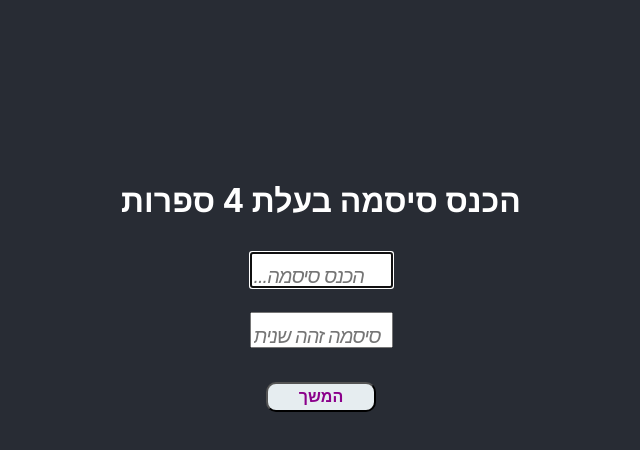
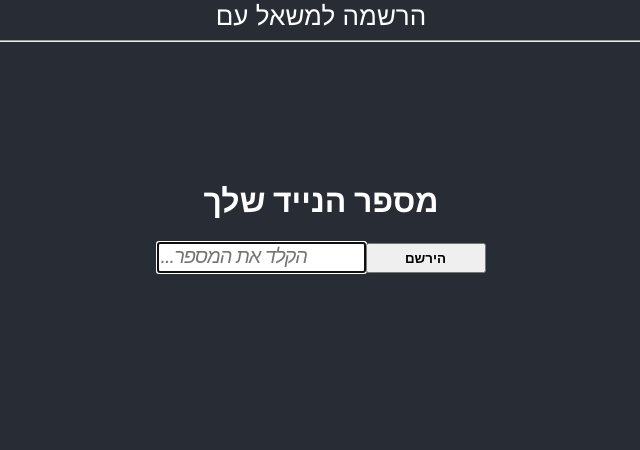
Before and after one commit to meshallumm/web-app, a React (Create React App) app in the folder Referendum/: page /home in a window 1280 px wide. Shown: the top 450 px of the page, without its empty margins (319-959 px from the left). Built offline with nearby package versions, Linux system fonts and the light colour scheme.

Commit message:
Switching to "Home" after signing up and more ++
'Home' component is ready.
Moved 'Header' to to SignUp folder.
'CreatePassword' now works with Enter key

```diff
--- /dev/null
+++ b/Referendum/src/components/Home/Home.css
@@ -0,0 +1,25 @@
+.home-div {
+  background-color: floralwhite;
+  height: 100vh;
+  min-height: 100vh;
+}
+
+.home-header {
+  font-size: 50px;
+  border-color: lightsteelblue;
+  color: magenta;
+  font-weight: bold;
+  font-family: Arial, Helvetica, sans-serif;
+  text-align: center;
+  height: 20%;
+  background-color: wheat;
+}
+
+.id-style {
+  padding-right: 10px;
+  color: rebeccapurple;
+  float: right;
+  /* display: 'inline'; */
+  /* display: inline-block; */
+  /* text-align: right; */
+}
--- a/Referendum/src/components/Home/Home.jsx
+++ b/Referendum/src/components/Home/Home.jsx
@@ -1,9 +1,16 @@
 import React from 'react';
+import './Home.css';
 
-const Home = () => {
+const Home = ({ userIDNumber }) => {
   return (
-    <div>
-      <h5>Home</h5>
+    <div className='home-div'>
+      <header className='home-header'>משאל עם</header>
+      <div style={{ textAlign: 'center' }}>
+        <h2 style={{ marginRight: '-90px', display: 'inline-block' }}>
+          ...בקרוב
+        </h2>
+        <h3 className='id-style'>{userIDNumber}</h3>
+      </div>
     </div>
   );
 };
--- a/Referendum/src/components/SignUp/CreatePassword.jsx
+++ b/Referendum/src/components/SignUp/CreatePassword.jsx
@@ -21,9 +21,18 @@ const CreatePass = (props) => {
     }
   }, [shouldUpdateMessage]);
 
-  const onClickButton = () => {
+  const onKeyPress = (event) => {
+    if (event.key === 'Enter') {
+      handleClickButton();
+    }
+  };
+
+  const handleClickButton = () => {
     if (passValue.length === 4 && confirmPass.length === 0)
       textInput.current.focus();
+    else if (passValue === confirmPass && shouldUpdateMessage) {
+      props.afterSubmit();
+    }
   };
 
   const onChangeHandler = (event) => {
@@ -35,6 +44,7 @@ const CreatePass = (props) => {
     const legalPass = event.target.value.replace(/\D/g, '');
     setConfirmPass(legalPass);
   };
+
   return (
     <div className='form-div'>
       <div>
@@ -58,11 +68,12 @@ const CreatePass = (props) => {
           className='passInput'
           ref={textInput}
           onChange={(e) => onSecondChangeHandler(e)}
+          onKeyPress={(e) => onKeyPress(e)}
         />{' '}
         <br />
         <div id='notSame'>{passDontMatch}</div>
         <br />
-        <button id='continue' onClick={onClickButton} ref={buttonFocus}>
+        <button id='continue' onClick={handleClickButton} ref={buttonFocus}>
           המשך
         </button>
       </div>
--- a/Referendum/src/components/SignUp/IdentificationNum.jsx
+++ b/Referendum/src/components/SignUp/IdentificationNum.jsx
@@ -1,7 +1,7 @@
 import React, { useState, useEffect } from 'react';
 import './IdentificationNum.css';
 
-const IdentNumber = () => {
+const IdentNumber = (props) => {
   const [idNumber, setNumber] = useState('');
   const [legitlId, setID] = useState('');
   const [errorMessage, setMessage] = useState('');
@@ -30,7 +30,16 @@ const IdentNumber = () => {
   const onKeyPress = (event) => {
     if (event.key === 'Enter') {
       console.log('idNumber.length ' + idNumber.length);
-      checkID();
+      handleClick();
+    }
+  };
+
+  const handleClick = () => {
+    if (checkID()) {
+      setTimeout(() => {
+        props.afterSubmit();
+        props.setPersonalID(idNumber);
+      }, 500);
     }
   };
 
@@ -42,6 +51,7 @@ const IdentNumber = () => {
       setID('');
       return;
     }
+
     console.log('checkID ', activeInput);
     if (idNumber.length > 0 && idNumber.length < 9) {
       setMessage('מספר ת.ז לא חוקי');
@@ -49,6 +59,7 @@ const IdentNumber = () => {
       if (is_israeli_id_number(idNumber)) {
         setID(idNumber);
         setMessage('');
+        return true;
       }
     }
   };
@@ -83,7 +94,7 @@ const IdentNumber = () => {
         onKeyPress={(event) => onKeyPress(event)}
       />{' '}
       <br />{' '}
-      <button onClick={checkID} style={{ width: '90px' }}>
+      <button onClick={handleClick} style={{ width: '90px' }}>
         {' '}
         המשך{' '}
       </button>
--- a/Referendum/src/components/SignUp/MobileNum.css
+++ b/Referendum/src/components/SignUp/MobileNum.css
@@ -5,3 +5,20 @@
   color: red;
   font-size: 4mm;
 }
+input {
+  font-weight: bold;
+  font-size: 15px;
+  /* line-height: 2em; */
+  height: 3ch;
+}
+
+input::placeholder {
+  font-size: 10px;
+  font-weight: normal;
+}
+
+button {
+  width: 120px;
+  height: 30px;
+  font-weight: bold;
+}
--- a/Referendum/src/components/SignUp/MobileNum.jsx
+++ b/Referendum/src/components/SignUp/MobileNum.jsx
@@ -45,16 +45,16 @@ class MobileNum extends Component {
     } else this.setState({ errorMessage: 'מספר לא חוקי' });
   };
 
-  legitNum = async () => {
+  legitNum = () => {
     // Showing the number in the page
     let mobileNum = [...this.state.input];
     mobileNum.splice(3, 0, '-');
-    await this.setState({
+    this.setState({
       mobileNum,
     });
     setTimeout(
       function () {
-        this.props.legit(1);
+        this.props.afterSubmit();
       }.bind(this),
       1000
     );
@@ -74,10 +74,7 @@ class MobileNum extends Component {
           id='mySubmit'
           onChange={this.onChangeHandler.bind(this)}
         />
-        <button onClick={this.checkMobileNum} style={{ width: '120px' }}>
-          {' '}
-          הירשם{' '}
-        </button>
+        <button onClick={this.checkMobileNum}> הירשם </button>
         <div id='error'>{this.state.errorMessage}</div>
         <p className='mobile-num' id='mobile'>
           {this.state.mobileNum}
--- a/Referendum/src/components/SignUp/SignUp.css
+++ b/Referendum/src/components/SignUp/SignUp.css
@@ -1,3 +1,9 @@
+.signUp-div {
+  background-color: #282c34;
+  height: 100vh;
+  min-height: 100vh;
+}
+
 .form-div {
   position: absolute;
   text-align: center;
--- a/Referendum/src/components/SignUp/SignUp.jsx
+++ b/Referendum/src/components/SignUp/SignUp.jsx
@@ -3,102 +3,51 @@ import {
   // BrowserRouter as Router,
   // Redirect,
   Route,
-  useParams,
   // Switch,
   // withRouter,
 } from 'react-router-dom';
-import Header from '../../containers/Header.jsx';
+import Header from './Header.jsx';
 import MobileNum from './MobileNum.jsx';
 import IdentNumber from './IdentificationNum.jsx';
 import CreatePass from './CreatePassword.jsx';
 import './SignUp.css';
 
-import Home from '../Home/Home.jsx';
-
 class Login extends Component {
   constructor(props) {
     super(props);
-
+    this.signUpProcess = this.signUpProcess.bind(this);
     this.state = {
       stage: 1,
-      askMobile: true,
-      nextPageName: '',
-      myFunction: '',
-      componentArr: {
-        pages: [<MobileNum />, <IdentNumber />, CreatePass],
-        func: this.replaceComponent,
-      },
     };
-    this.signProcess = function () {};
-
-    //  this.pages = [MobileNum, IdentNumber, CreatePass];
   }
 
-  signProcess = function switcher(num) {
-    switch (num) {
+  signUpProcess() {
+    console.log('signUpProcess');
+    switch (this.state.stage) {
       case 2:
-        return <IdentNumber afterSubmit={this.setState({ stage: 3 })} />;
+        return (
+          <IdentNumber
+            setPersonalID={this.props.setUserNumber}
+            afterSubmit={() => this.setState({ stage: 3 })}
+          />
+        );
         break;
       case 3:
-        return <CreatePass afterSubmit={this.setState({ stage: 4 })} />;
+        return <CreatePass afterSubmit={() => this.setState({ stage: 4 })} />;
       case 4:
-        return <Home />;
+        return this.props.homePage();
         break;
       default:
-        return <MobileNum afterSubmit={this.setState({ stage: 2 })} />;
+        return <MobileNum afterSubmit={() => this.setState({ stage: 2 })} />;
     }
-  };
-  componentDidMount() {
-    this.setState({ myFunction: this.signProcess });
-    console.log(typeof myFunction);
   }
-  // componentDidMount() {
-  //   // let element = document.getElementById('tempPage').innerHTML;
-  //   // console.log('element inner', element);
-  //   // console.log(document.querySelector('div p').outerHTML);
-  // }
-
-  // replaceComponent = (page = 0) => {
-  //   console.log(typeof page, page);
-  //   const pages = this.state.componentArr;
-  //   console.log(pages);
-  //   switch (page) {
-  //     case 1:
-  //       //return this.state.componentArr.pages[page];
-  //       return <IdentNumber legit={this.replaceComponent} />;
-  //       break;
-  //     case 2:
-  //       return <CreatePass />;
-  //     default:
-  //       console.log('MobileNum');
-  //       this.setState({ nextPageName: pages.page[page] });
-  //     // return this.state.nextPageName;
-  //     //return <MobileNum legit={this.replaceComponent} />;
-  //     // return this.state.componentArr.pages[page];
-  //   }
-  // };
-  // return window.location.reload();
-
-  // replaceComponent = (page = 0) => {
-  //   let element = document.getElementById('tempPage');
-  //   element.innerHTML = element.innerHTML.replace(
-  //     /\D/g,
-  //     this.state.componentArr[page]
-  //   );
-  //   console.log(page);
-  //   //return this.setState({ nextPageName: this.state.componentArr[page] });
-  //   //return this.state.componentArr[page];
-  // };
 
   render() {
     return (
-      <div>
+      <div className='signUp-div'>
         <Header />
         <div className='form-div'>
-          <Route>
-            {this.state.myFunction}
-            {/* {this.replaceComponent()} */}
-          </Route>
+          <Route>{this.signUpProcess}</Route>
         </div>
       </div>
     );
--- a/Referendum/src/containers/App.css
+++ b/Referendum/src/containers/App.css
@@ -1,5 +1,4 @@
 .App-div {
-  background-color: #282c34;
   height: 100vh;
   min-height: 100vh;
 }
--- a/Referendum/src/containers/App.js
+++ b/Referendum/src/containers/App.js
@@ -1,23 +1,51 @@
 import React, { useState } from 'react';
-import { BrowserRouter as Router, Redirect } from 'react-router-dom';
+import {
+  BrowserRouter,
+  Redirect,
+  Route,
+  Switch,
+  useParams,
+} from 'react-router-dom';
 import SignUp from '../components/SignUp/SignUp.jsx';
-import CreatePass from '../components/SignUp/CreatePassword';
-
+import Home from '../components/Home/Home.jsx';
 import './App.css';
 
 const App = () => {
   const [signUpFirst, setIfSignUp] = useState(true);
+  const [userID, setUserID] = useState('');
 
-  const exitSignUpPage = (pass) => {
+  const welcomeToApp = () => {
+    return (
+      <Switch>
+        <Redirect to={'/home'} />
+        <Route path='/home' component={Home} />{' '}
+      </Switch>
+    );
+  };
+
+  const exitSignUpPage = () => {
     setIfSignUp(false);
+    console.log('exitSignUpPage', signUpFirst);
   };
 
   return (
     <div className='App-div'>
-      <Router>
-        <CreatePass />
-        {/* {signUpFirst ? <SignUp homePage={exitSignUpPage} /> : null} */}
-      </Router>
+      <BrowserRouter>
+        <Switch>
+          <Route>
+            {signUpFirst ? (
+              <SignUp homePage={exitSignUpPage} setUserNumber={setUserID} />
+            ) : (
+              <Switch>
+                <Route path='/home'>
+                  <Home userIDNumber={userID} />
+                </Route>
+                <Redirect to={'/home'} />
+              </Switch>
+            )}
+          </Route>
+        </Switch>
+      </BrowserRouter>
     </div>
   );
 };
```
Also changed, not shown: Referendum/src/components/SignUp/Header.css (renamed from Referendum/src/containers/Header.css), Referendum/src/components/SignUp/Header.jsx (renamed from Referendum/src/containers/Header.jsx).
